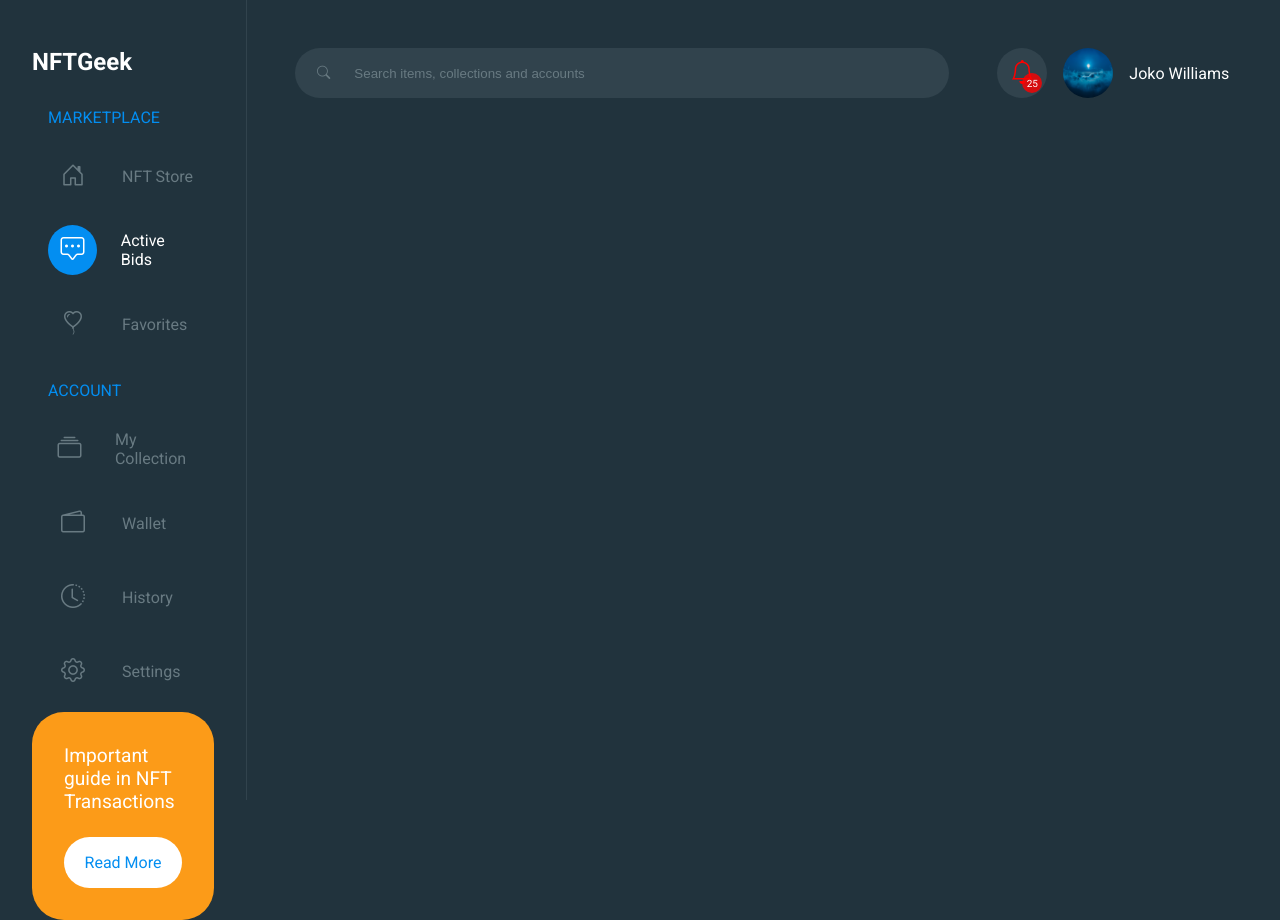
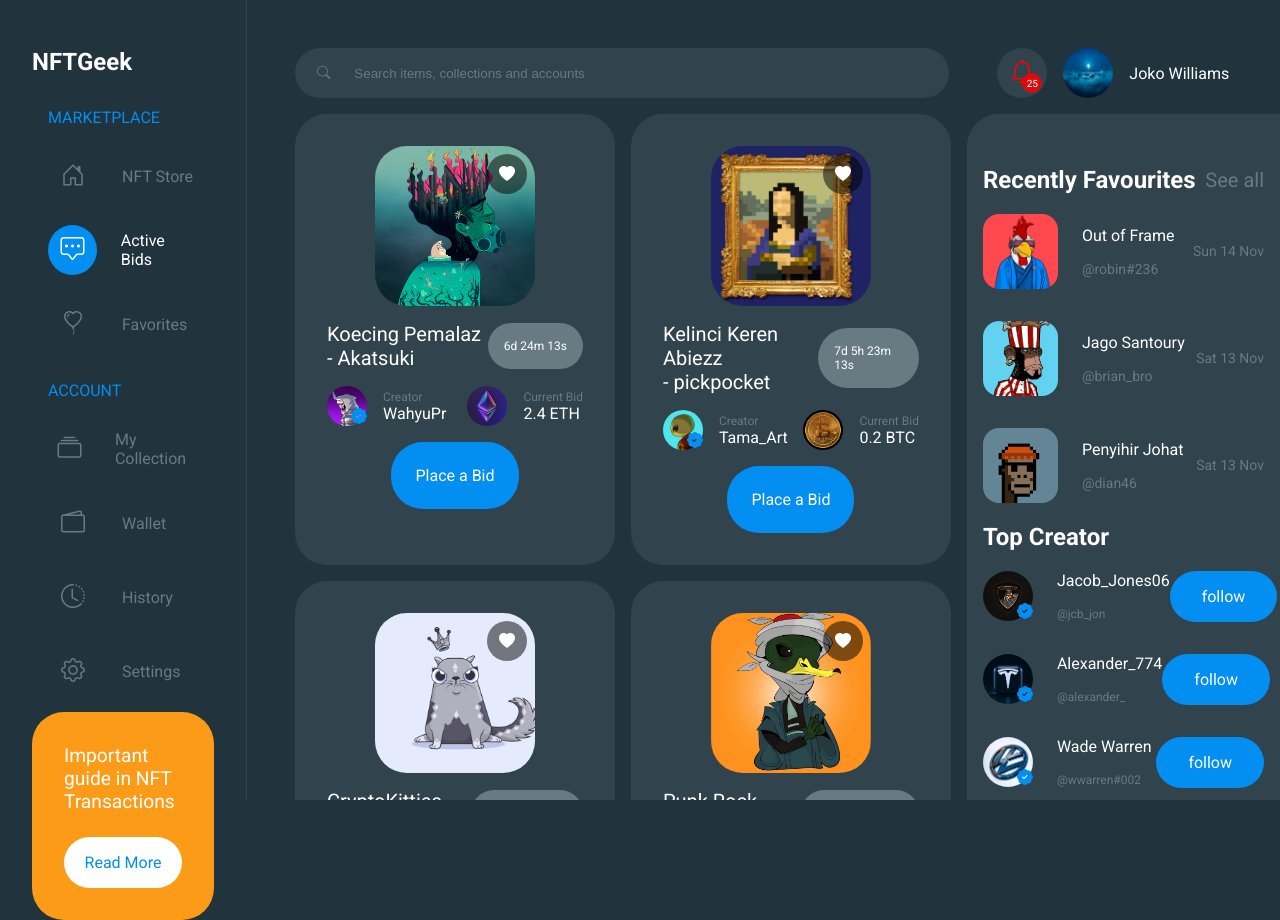
Before and after one commit to MohamedAmineC/nftgeek, a React (Create React App) app: page /active in a window 1280 px wide. Built offline with nearby package versions, Linux system fonts and the light colour scheme; grey boxes are pictures that could not be loaded.

Commit message:
adding active page content and css

```diff
--- /dev/null
+++ b/src/Pages/Active.css
@@ -0,0 +1,110 @@
+#activePage{
+    height: -webkit-fill-available;
+    display: flex;
+    gap: 1rem;
+}
+#activePage #main-content{
+    width: 70%;
+    padding-left: 1rem;
+    overflow: auto;
+}
+
+#activePage #trending-nfts>ul{
+    display: grid;
+    grid-template-columns: repeat(2,1fr);
+    gap: 1rem;
+    margin-bottom: 6rem;
+}
+#activePage #trending-nfts>ul>li{
+    background-color: var(--color-grey);
+    padding: 2rem;
+    border-radius: 2rem;
+    display: flex;
+    flex-direction: column;
+    align-items: center;
+    gap: 1rem;
+    box-sizing: border-box;
+}
+#activePage #trending-nfts ul>li .nft-image{
+    width: 10rem;
+    height: 10rem;
+    border-radius: 2rem;
+    background-size: cover;
+    background-position: center;
+    display: flex;
+    padding: 0.5rem;
+    box-sizing: border-box;
+    justify-content: flex-end;
+    position: relative;
+}
+#activePage #trending-nfts ul>li .nft-image>div {
+    width: 40px;
+    height: 40px;
+    border-radius: 50%;
+    background-color: rgba(0, 0, 0, 0.5);
+    display: grid;
+    place-content: center;
+    cursor: pointer;
+}
+#activePage #trending-nfts ul>li .nft-image>div.liked{
+    background-color: rgba(255, 0, 0, 0.5);
+}
+#activePage #trending-nfts ul>li .nft-description{
+    display: flex;
+    width: 100%;
+    justify-content: space-between;
+    align-items: center;
+}
+#activePage #trending-nfts>ul>li .nft-description>div:first-child{
+    display: flex;
+    flex-direction: column;
+    gap: 0.75;
+    font-size: 1.25rem;
+}
+#activePage #trending-nfts>ul>li .nft-description>div:last-child{
+    background-color: var(--text-grey);
+    font-size: 0.75rem;
+    padding: 1rem;
+    border-radius: 2rem;
+    display: grid;
+    place-content: center;
+
+}
+#activePage #trending-nfts>ul>li .bids-list{
+    width: 100%;
+}
+#activePage #trending-nfts>ul>li .bids-list>li{
+    display: flex;
+    justify-content: space-between;
+    align-items: center;
+}
+#activePage #trending-nfts>ul>li .bids-list>li .bid-bidder, #activePage #trending-nfts>ul>li .bids-list>li .bid-price{
+    display: flex;
+    align-items: center;
+    gap: 1rem;
+}
+#activePage #trending-nfts>ul>li .bids-list>li .bidder-info>p:first-child, #activePage #trending-nfts>ul>li .bids-list>li .bid-price .bid-pricing>p:first-child{
+    font-size: 0.75rem;
+    color: var(--text-grey);
+}
+#activePage #trending-nfts>ul>li .bids-list>li .bid-bidder .bidder-image, #activePage #trending-nfts>ul>li .bids-list>li .bid-price .bid-image{
+    width: 40px;
+    height: 40px;
+    border-radius: 50%;
+    background-position: center;
+    background-size: cover;
+    display: grid;
+    place-content: end end;
+    color: var(--color-blue);
+}
+#activePage #trending-nfts>ul>li>div:last-child{
+    padding: 1.5rem;
+    border-radius: 2rem;
+    background-color: var(--color-blue);
+    cursor: pointer;
+}
+#activePage #side-bar{
+    width: 30%;
+    background-color: var(--color-grey);
+    border-top-left-radius: 2rem;
+}
--- /dev/null
+++ b/src/Pages/Active.js
@@ -0,0 +1,40 @@
+import { useSelector } from "react-redux";
+import { selectNfts } from "../features/nftsSlice";
+import NFT from "../components/NFT/NFT";
+import './Active.css';
+import SideBar from "../components/SideBar/SideBar";
+
+const Active =() => {
+    const nfts = useSelector(selectNfts);
+    const activeNfts = nfts.filter(nft => nft.isExpired === false)
+    if(activeNfts.length === 0 ){
+        return <div>No Active NFTs</div>
+    }
+    return (
+        <div id="activePage">
+            <div id='main-content'>
+                <div id="trending-nfts">
+                    <ul>
+                        {
+                            activeNfts.map(nft => {
+                                if (nft.isExpired === true) return null;
+                                else {
+                                    return (
+                                        (
+                                            <li key={nft.id}>
+                                                <NFT nft={nft} />
+                                            </li>
+                                        )
+                                    )
+                                }
+                            })
+                        }
+                    </ul>
+                </div>
+            </div>
+            <SideBar />
+        </div>
+
+    )
+}
+export default Active;
--- a/src/app/App.js
+++ b/src/app/App.js
@@ -4,6 +4,7 @@ import NavMenu from '../components/NavMenu/NavMenu';
 import Header from '../components/Header/Header';
 import './App.css';
 import Home from '../components/Home/Home';
+import Active from '../Pages/Active';
 
 function App() {
   return (
@@ -13,6 +14,7 @@ function App() {
         <Header />
         <Routes>
           <Route path="/" element={<Home />} />
+          <Route path="/active" element={<Active />} />
         </Routes>
       </main>
     </div>
```
